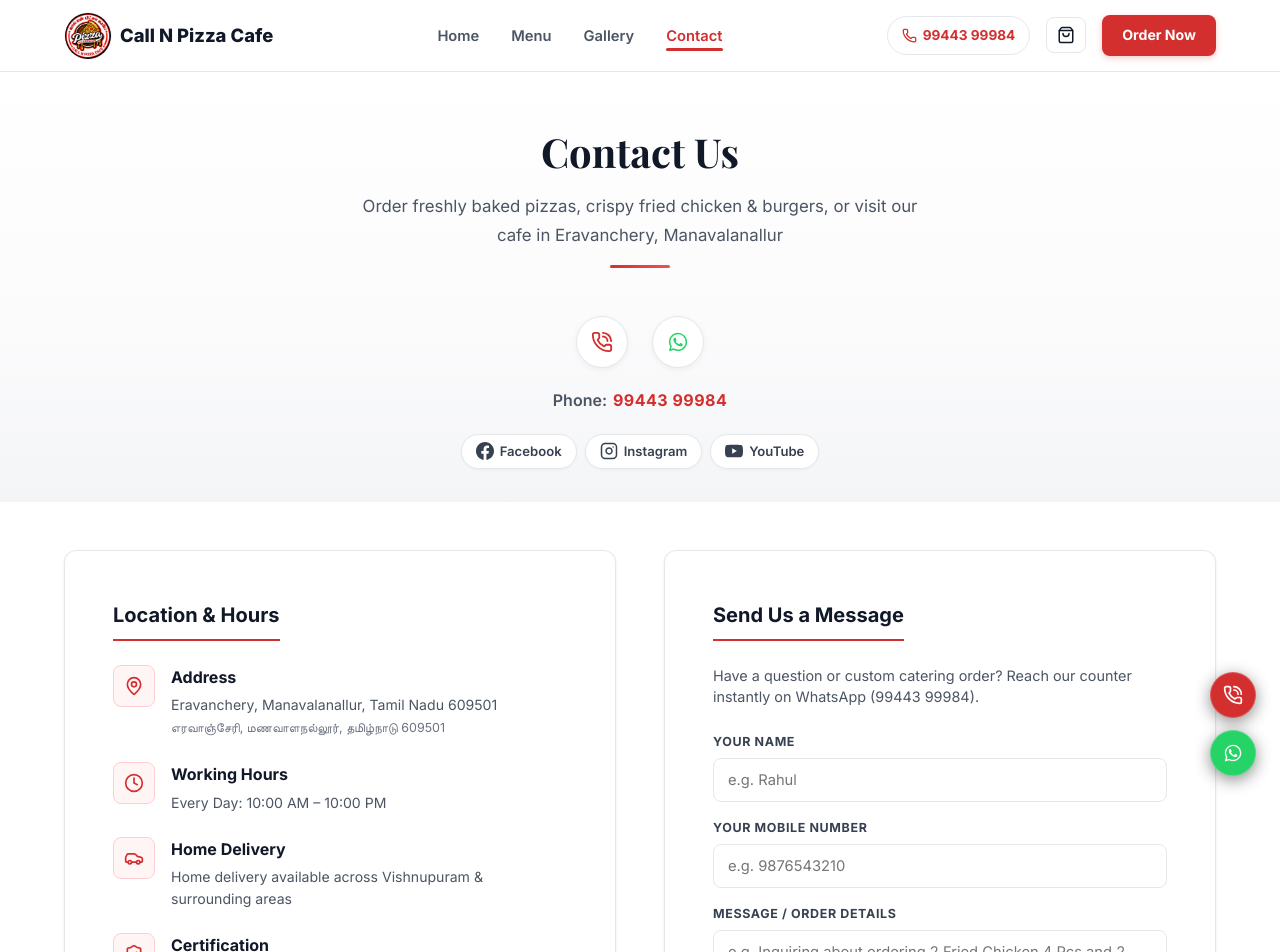
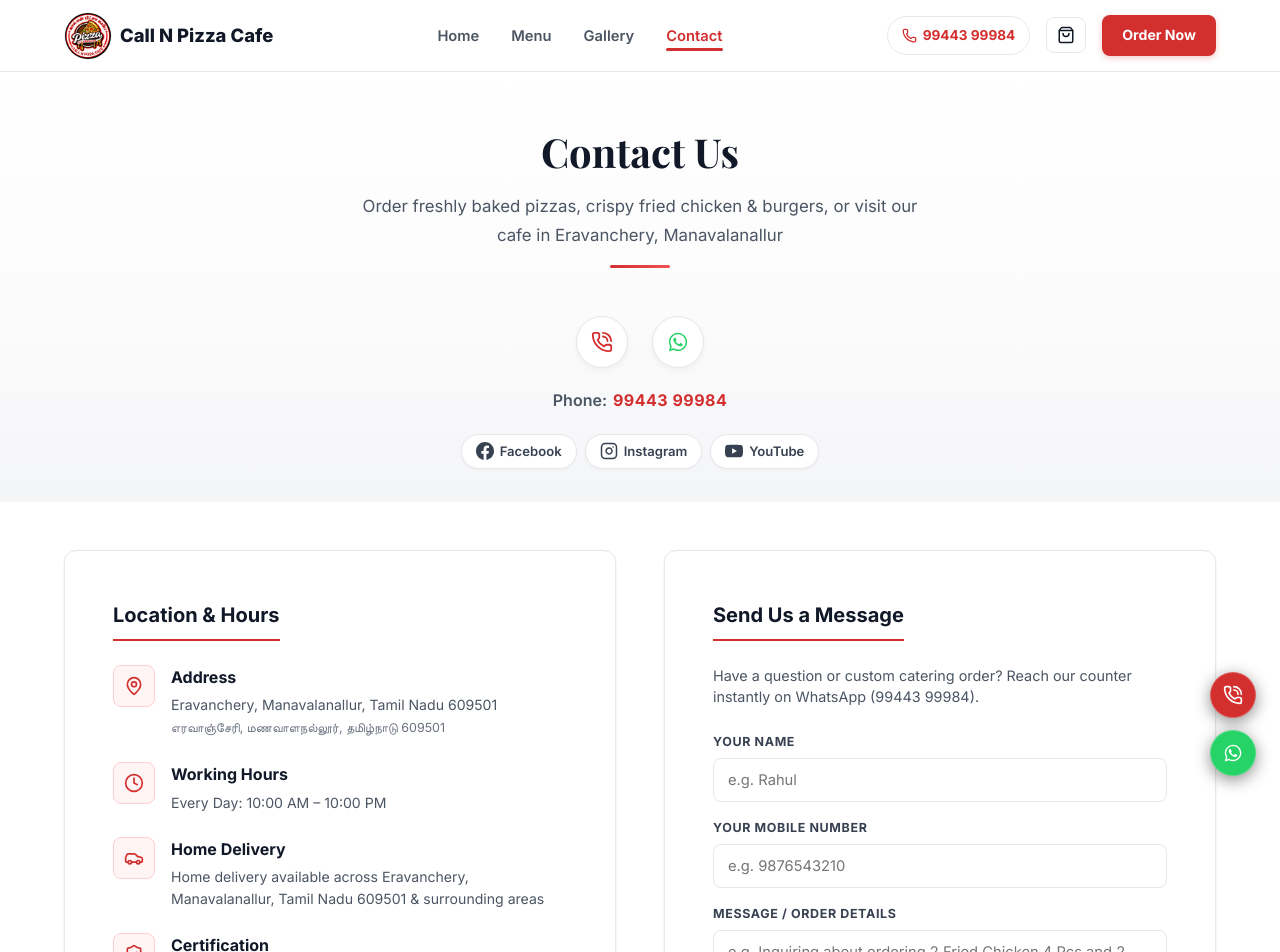
Before and after one commit to mohammedsahith450-cpu/call-n-pizza-cafe, a React (Vite) app: page /contact in a window 1280 px wide. Shown: the top 952 px of the page. Built offline with nearby package versions, Linux system fonts and the light colour scheme.

Commit message:
Update restaurant address

```diff
--- a/index.html
+++ b/index.html
@@ -4,8 +4,8 @@
     <meta charset="UTF-8" />
     <link rel="icon" type="image/png" href="/logo.png" />
     <meta name="viewport" content="width=device-width, initial-scale=1.0" />
-    <title>Call N Pizza Cafe | Fresh Pizzas, Burgers & Fast Food in Vishnupuram</title>
-    <meta name="description" content="Call N Pizza Cafe — Delicious handcrafted pizzas, burgers, fried chicken, momos, and refreshing beverages in Vishnupuram. 100% Halal certified. Home delivery available! Call 99443 99984." />
+    <title>Call N Pizza Cafe | Fresh Pizzas, Burgers & Fast Food in Eravanchery, Manavalanallur, Tamil Nadu 609501</title>
+    <meta name="description" content="Call N Pizza Cafe — Delicious handcrafted pizzas, burgers, fried chicken, momos, and refreshing beverages in Eravanchery, Manavalanallur, Tamil Nadu 609501. 100% Halal certified. Home delivery available! Call 99443 99984." />
     <link rel="preconnect" href="https://fonts.googleapis.com" />
     <link rel="preconnect" href="https://fonts.gstatic.com" crossorigin />
   </head>
--- a/src/pages/Contact.jsx
+++ b/src/pages/Contact.jsx
@@ -166,7 +166,7 @@
                   </div>
                   <div>
                     <h4>Home Delivery</h4>
-                    <p>Home delivery available across Vishnupuram & surrounding areas</p>
+                    <p>Home delivery available across Eravanchery, Manavalanallur, Tamil Nadu 609501 & surrounding areas</p>
                   </div>
                 </div>
 
```
Also changed, not shown: 1 other file (tests, documents, lock files or other folders).
